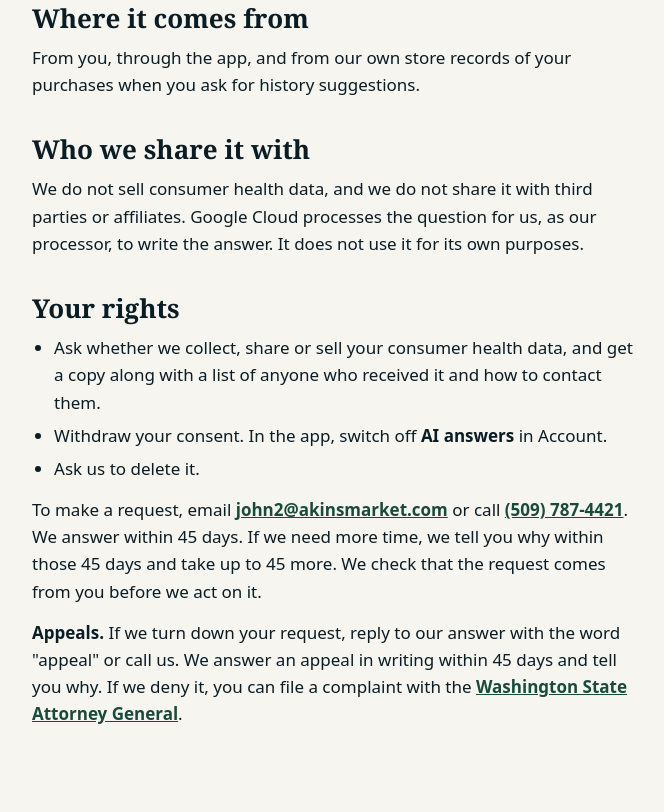
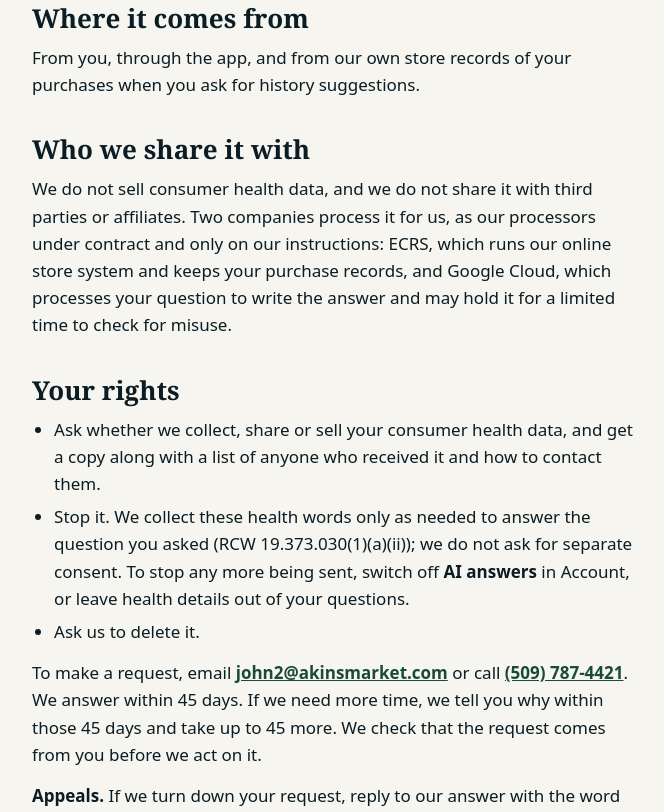
Before and after one commit to spodee4/akins-landing, a plain HTML site: page app-health-data.html in a window 1280 px wide. Shown: the part 715-1527 px from the top of the page, without its empty margins (304-968 px from the left). Drawn offline with Linux system fonts and the light colour scheme.

Commit message:
Health data page: ECRS and Google Cloud named as processors, Google may hold requests for misuse checks; stop-sending line rests on RCW 19.373.030(1)(a)(ii), not consent (rev-app-legal-1112y VERDICT2 items 1-2)
Co-Authored-By: Claude Opus 5.5 <noreply@anthropic.com>

```diff
--- a/app-health-data.html
+++ b/app-health-data.html
@@ -55,12 +55,12 @@
       <p>From you, through the app, and from our own store records of your purchases when you ask for history suggestions.</p>
 
       <h2>Who we share it with</h2>
-      <p>We do not sell consumer health data, and we do not share it with third parties or affiliates. Google Cloud processes the question for us, as our processor, to write the answer. It does not use it for its own purposes.</p>
+      <p>We do not sell consumer health data, and we do not share it with third parties or affiliates. Two companies process it for us, as our processors under contract and only on our instructions: ECRS, which runs our online store system and keeps your purchase records, and Google Cloud, which processes your question to write the answer and may hold it for a limited time to check for misuse.</p>
 
       <h2>Your rights</h2>
       <ul>
         <li>Ask whether we collect, share or sell your consumer health data, and get a copy along with a list of anyone who received it and how to contact them.</li>
-        <li>Withdraw your consent. In the app, switch off <b>AI answers</b> in Account.</li>
+        <li>Stop it. We collect these health words only as needed to answer the question you asked (RCW 19.373.030(1)(a)(ii)); we do not ask for separate consent. To stop any more being sent, switch off <b>AI answers</b> in Account, or leave health details out of your questions.</li>
         <li>Ask us to delete it.</li>
       </ul>
       <p>To make a request, email <a href="mailto:john2@akinsmarket.com">john2@akinsmarket.com</a> or call <a href="tel:+15097874421">(509) 787-4421</a>. We answer within 45 days. If we need more time, we tell you why within those 45 days and take up to 45 more. We check that the request comes from you before we act on it.</p>
```
